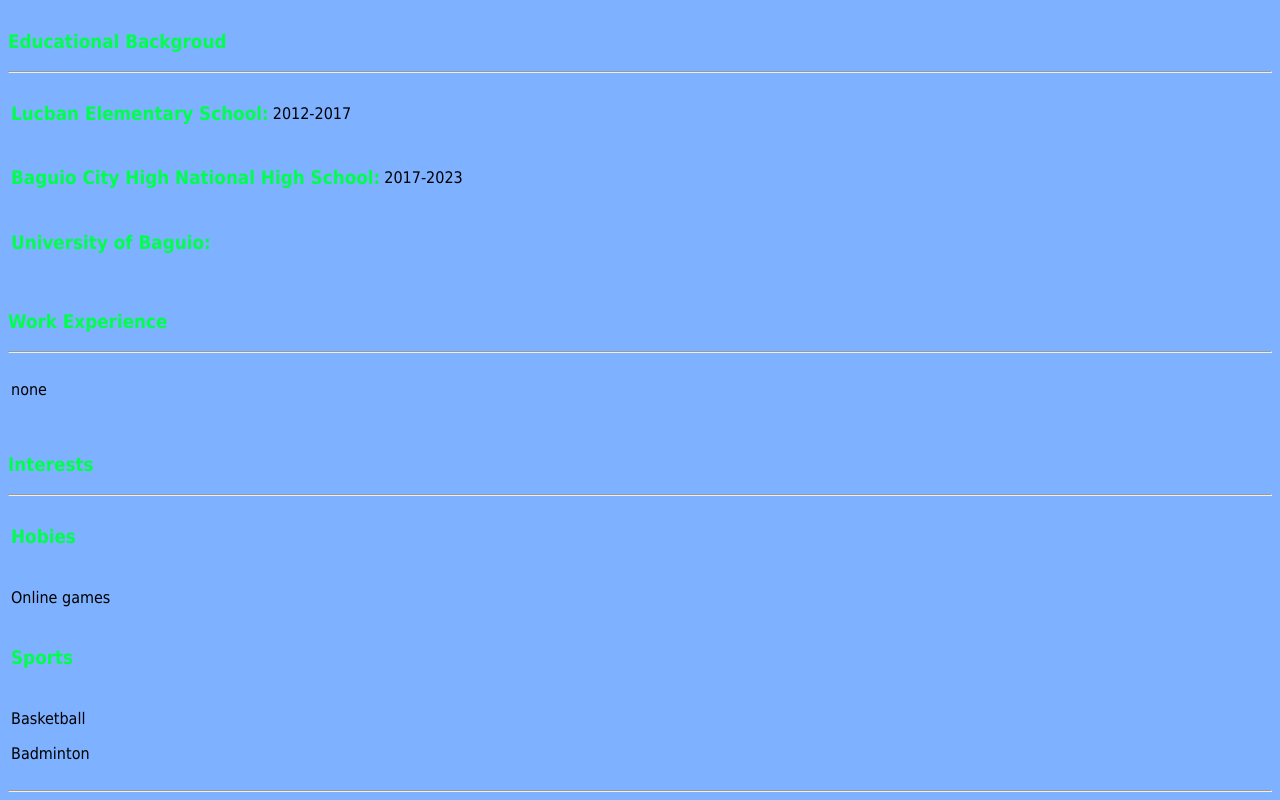
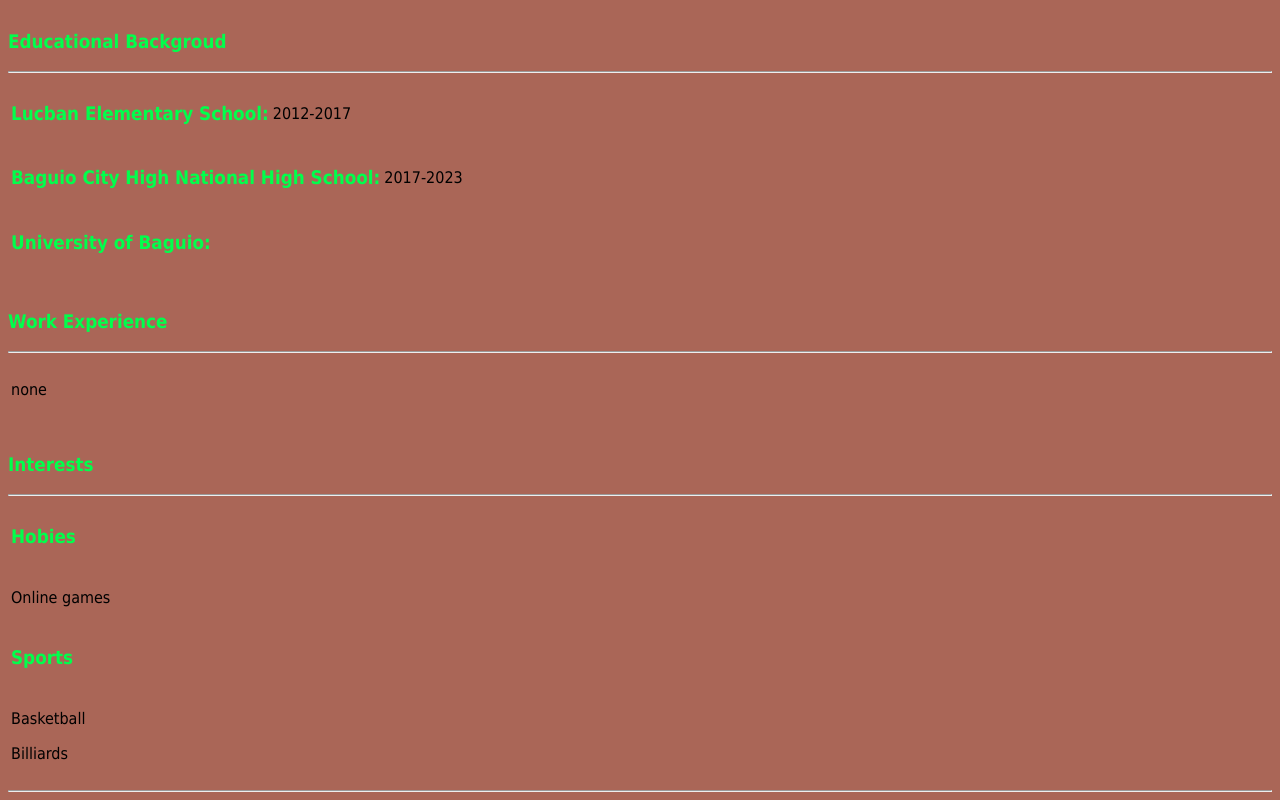
Before and after one commit to UBSITAdrianCBernardez/HUMCOM1_IDA2, a plain HTML site: page DEMO/BernardezResume.html in a window 1280 px wide. Shown: the part 514-1314 px from the top of the page. Drawn offline with Linux system fonts and the light colour scheme.

Commit message:
Edited BernardezResume.html

```diff
--- a/DEMO/BernardezResume.html
+++ b/DEMO/BernardezResume.html
@@ -9,7 +9,7 @@
         initial-scale=1.0">
         <title>Dolipas-Resume</title>
     </head>
-    <body bgcolor="7eb1ff">
+    <body bgcolor="aa6657">
         <!--header-->
         <header>
             <style>
@@ -147,7 +147,7 @@
                             <tr>
                                 <td>
                                     <p>Basketball</p>
-                                    <p>Badminton</p>
+                                    <p>Billiards</p>
                                 </td>
                             </tr>
             </table>
```
